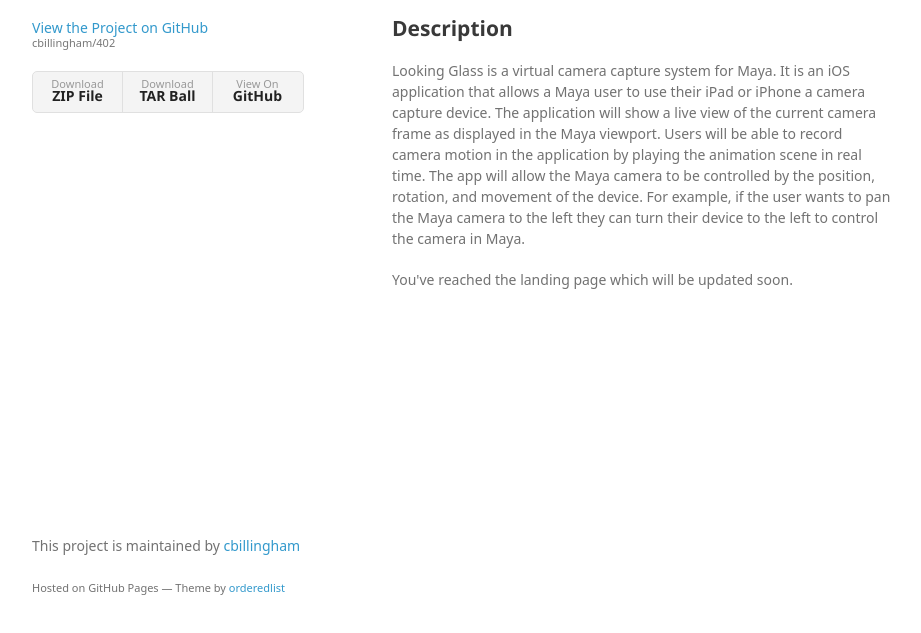
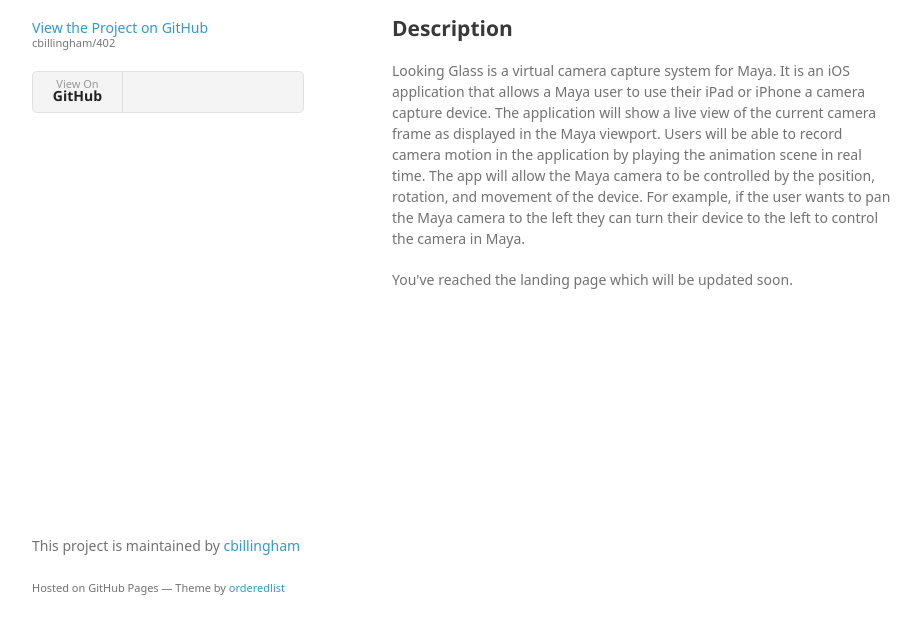
Before and after one commit to cbillingham/looking-glass, a plain HTML site: page index.html in a window 1280 px wide. Shown: the part 133-766 px from the top of the page, without its empty margins (178-1099 px from the left). Drawn offline with Linux system fonts and the light colour scheme; a web font is replaced by a local one.

Commit message:
remove zip downloads

```diff
--- a/index.html
+++ b/index.html
@@ -22,8 +22,6 @@
 
 
         <ul>
-          <li><a href="https://github.com/cbillingham/402/zipball/master">Download <strong>ZIP File</strong></a></li>
-          <li><a href="https://github.com/cbillingham/402/tarball/master">Download <strong>TAR Ball</strong></a></li>
           <li><a href="https://github.com/cbillingham/402">View On <strong>GitHub</strong></a></li>
         </ul>
       </header>
```
